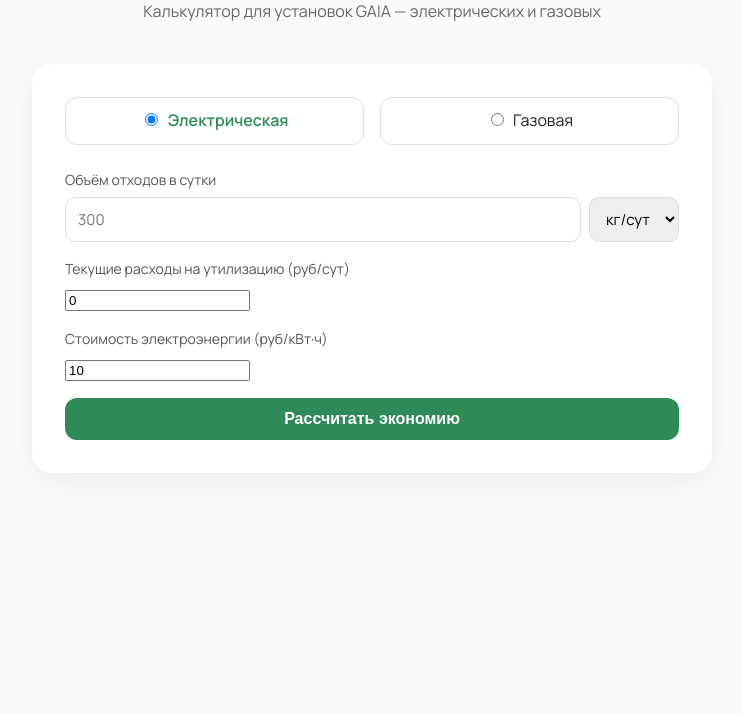
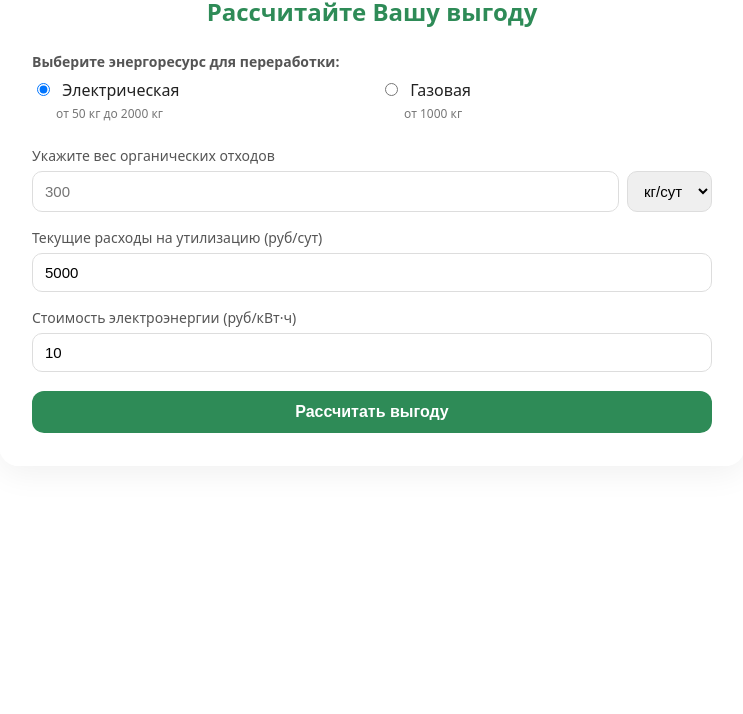
Before and after one commit to whyudontcallme/gaia-calculator, a plain HTML site: page index.html in a window 1280 px wide. Shown: the part 86-800 px from the top of the page, without its empty margins (268-1011 px from the left). Drawn offline with Linux system fonts and the light colour scheme.

Commit message:
Refactor waste calculator HTML structure and styles

```diff
--- a/index.html
+++ b/index.html
@@ -1,101 +1,79 @@
-<!DOCTYPE html>
-<html lang="ru">
-<head>
-  <meta charset="UTF-8" />
-  <meta name="viewport" content="width=device-width, initial-scale=1.0"/>
-  <title>Калькулятор экономии | GAIA</title>
-  <link href="https://fonts.googleapis.com/css2?family=Manrope:wght@400;600;700&display=swap" rel="stylesheet">
-  <style>
-    * {
-      box-sizing: border-box;
-    }
-    body {
-      margin: 0;
-      padding: 2rem 1rem;
-      background: #f9fbfa;
-      font-family: 'Manrope', system-ui, sans-serif;
-      color: #222;
-      line-height: 1.6;
-    }
-    .container {
+<div id="waste-calculator-gaia" style="
   max-width: 680px;
-      margin: 0 auto;
-    }
-    .header {
-      text-align: center;
-      margin-bottom: 2.5rem;
-    }
-    .header h1 {
-      font-weight: 700;
-      font-size: 28px;
-      color: #2E8B57;
-      margin: 0;
-    }
-    .header p {
-      color: #666;
-      margin: 8px 0 0;
-    }
-
-    #waste-calculator-gaia {
+  margin: 3rem auto;
   padding: 2rem;
-      background: rgba(255, 255, 255, 0.85);
+  background: rgba(255, 255, 255, 0.7);
   backdrop-filter: blur(8px);
   -webkit-backdrop-filter: blur(8px);
   border-radius: 20px;
   box-shadow: 0 8px 32px rgba(0, 0, 0, 0.06);
   border: 1px solid rgba(255, 255, 255, 0.6);
-    }
+  font-family: 'Manrope', system-ui, sans-serif;
+  color: #222;
+">
+  <h3 style="
+    font-weight: 700;
+    font-size: 24px;
+    text-align: center;
+    margin: 0 0 1.5rem;
+    color: #2E8B57;
+  ">Рассчитайте Вашу выгоду</h3>
 
-    .radio-group {
-      display: flex;
-      gap: 16px;
-      margin-bottom: 1.5rem;
-      flex-wrap: wrap;
-    }
-    .radio-group label {
-      flex: 1;
-      min-width: 160px;
-      padding: 10px;
-      border: 1px solid #ddd;
-      border-radius: 12px;
-      text-align: center;
-      cursor: pointer;
-      transition: all 0.2s;
-    }
-    .radio-group input[type="radio"] {
-      margin-right: 6px;
-    }
-    .radio-group input[type="radio"]:checked + span {
-      color: #2E8B57;
-      font-weight: 600;
-    }
+  <div style="margin-bottom: 0.5rem;">
+    <label style="display: block; font-size: 14px; color: #555; font-weight: 600;">Выберите энергоресурс для
+      переработки:</label>
+  </div>
 
-    .input-group {
-      margin-bottom: 16px;
-    }
-    .input-group label {
-      display: block;
-      font-size: 14px;
-      margin-bottom: 6px;
-      color: #555;
-    }
-    .input-row {
-      display: flex;
-      gap: 8px;
-    }
-    .input-row input,
-    .input-row select {
-      padding: 10px 12px;
-      border: 1px solid #ddd;
-      border-radius: 10px;
-      font-size: 15px;
-      font-family: inherit;
-    }
-    .input-row input {
-      flex: 1;
-    }
+  <div style="display: flex; gap: 16px; margin-bottom: 1.5rem; flex-wrap: wrap;">
+    <label style="flex: 1; min-width: 180px;">
+      <div>
+        <input type="radio" name="calc-type" value="electric" checked style="margin-right: 8px;">
+        Электрическая
+      </div>
+      <div style="font-size: 12px; color: #777; margin-left: 24px; margin-top: 4px;">от 50 кг до 2000 кг</div>
+    </label>
+    <label style="flex: 1; min-width: 180px;">
+      <div>
+        <input type="radio" name="calc-type" value="gas" style="margin-right: 8px;">
+        Газовая
+      </div>
+      <div style="font-size: 12px; color: #777; margin-left: 24px; margin-top: 4px;">от 1000 кг</div>
+    </label>
+  </div>
 
-    button {
+  <div style="display: grid; gap: 16px; margin-bottom: 1.2rem;">
+
+    <div>
+      <label style="display: block; font-size: 14px; margin-bottom: 6px; color: #555;">Укажите вес органических
+        отходов</label>
+      <div style="display: flex; gap: 8px;">
+        <input type="number" id="waste-amount" placeholder="300" min="0" step="10"
+          style="flex: 1; padding: 10px 12px; border: 1px solid #ddd; border-radius: 10px; font-size: 15px;">
+        <select id="waste-unit"
+          style="padding: 10px 12px; border: 1px solid #ddd; border-radius: 10px; font-size: 15px;">
+          <option value="kg">кг/сут</option>
+          <option value="t">т/сут</option>
+        </select>
+      </div>
+    </div>
+
+    <div>
+      <label style="display: block; font-size: 14px; margin-bottom: 6px; color: #555;">Текущие расходы на утилизацию
+        (руб/сут)</label>
+      <input type="number" id="current-cost" placeholder="5000" value="5000" min="0"
+        style="width: 100%; padding: 10px 12px; border: 1px solid #ddd; border-radius: 10px; font-size: 15px;">
+    </div>
+
+    <div id="energy-cost-label">
+      <label style="display: block; font-size: 14px; margin-bottom: 6px; color: #555;">Стоимость электроэнергии
+        (руб/кВт·ч)</label>
+      <input type="number" id="energy-cost" placeholder="10" value="10" min="0" step="0.1"
+        style="width: 100%; padding: 10px 12px; border: 1px solid #ddd; border-radius: 10px; font-size: 15px;">
+    </div>
+
+  </div>
+
+  <button onclick="window.calculateWasteGaia()" style="
     width: 100%;
     padding: 12px;
     background: #2E8B57;
@@ -106,12 +84,11 @@
     font-size: 16px;
     cursor: pointer;
     transition: background 0.2s;
-    }
-    button:hover {
-      background: #257a4a;
-    }
+  " onmouseover="this.style.background='#257a4a'" onmouseout="this.style.background='#2E8B57'">
+    Рассчитать выгоду
+  </button>
 
-    #calc-result {
+  <div id="calc-result" style="
     margin-top: 1.5rem;
     padding: 1.2rem;
     background: rgba(46, 139, 87, 0.06);
@@ -119,61 +96,14 @@
     display: none;
     font-size: 15px;
     line-height: 1.5;
-    }
-    #calc-result strong {
-      color: #2E8B57;
-    }
-    .savings-positive { color: #2E8B57; }
-    .savings-negative { color: #d32f2f; }
-  </style>
-</head>
-<body>
-  <div class="container">
-    <div class="header">
-      <h1>Рассчитайте вашу экономию</h1>
-      <p>Калькулятор для установок GAIA — электрических и газовых</p>
-    </div>
-
-    <div id="waste-calculator-gaia">
-      <div class="radio-group">
-        <label>
-          <input type="radio" name="calc-type" value="electric" checked>
-          <span>Электрическая</span>
-        </label>
-        <label>
-          <input type="radio" name="calc-type" value="gas">
-          <span>Газовая</span>
-        </label>
-      </div>
-
-      <div class="input-group">
-        <label>Объём отходов в сутки</label>
-        <div class="input-row">
-          <input type="number" id="waste-amount" placeholder="300" min="0" step="10">
-          <select id="waste-unit">
-            <option value="kg">кг/сут</option>
-            <option value="t">т/сут</option>
-          </select>
-        </div>
-      </div>
-
-      <div class="input-group">
-        <label>Текущие расходы на утилизацию (руб/сут)</label>
-        <input type="number" id="current-cost" placeholder="5000" value="0" min="0">
-      </div>
-
-      <div class="input-group" id="energy-cost-label">
-        <label>Стоимость электроэнергии (руб/кВт·ч)</label>
-        <input type="number" id="energy-cost" placeholder="10" value="10" min="0" step="0.1">
-      </div>
-
-      <button onclick="calculateWaste()">Рассчитать экономию</button>
-
-      <div id="calc-result"></div>
-    </div>
+    color: #222;
+  "></div>
 </div>
 
 <script>
+  document.addEventListener('DOMContentLoaded', function () {
+    if (window.calculateWasteGaia) return;
+
     const electricData = [
       { prod: 50, cons: 40 }, { prod: 100, cons: 100 }, { prod: 150, cons: 120 },
       { prod: 200, cons: 160 }, { prod: 300, cons: 240 }, { prod: 400, cons: 320 },
@@ -193,7 +123,22 @@
       return suitable.length ? suitable[0] : data[data.length - 1];
     }
 
-    function calculateWaste() {
+    function getGaiaModel(capacity) {
+      if (capacity <= 50) return 'GC-50';
+      if (capacity <= 100) return 'GC-100';
+      if (capacity <= 150) return 'GC-150';
+      if (capacity <= 200) return 'GC-200';
+      if (capacity <= 300) return 'GC-300';
+      if (capacity <= 400) return 'GC-400';
+      if (capacity <= 600) return 'GC-600';
+      if (capacity <= 1000) return 'GC-1000';
+      if (capacity <= 1200) return 'GC-1200';
+      if (capacity <= 2000) return 'GC-2000';
+      if (capacity <= 5000) return 'GC-5T';
+      return 'GC-100T';
+    }
+
+    window.calculateWasteGaia = function () {
       const type = document.querySelector('input[name="calc-type"]:checked').value;
       let amount = parseFloat(document.getElementById('waste-amount').value);
       const currentCost = parseFloat(document.getElementById('current-cost').value) || 0;
@@ -201,7 +146,7 @@
       const unit = document.getElementById('waste-unit').value;
 
       if (isNaN(amount) || amount <= 0) {
-        alert('Пожалуйста, укажите объём отходов');
+        alert('Пожалуйста, укажите вес органических отходов');
         return;
       }
 
@@ -218,46 +163,79 @@
         energyUnit = 'м³';
       }
 
+      const capacity = dataRow.prod;
+      const modelName = getGaiaModel(capacity);
       const consDay = dataRow.cons;
-      const consHour = (consDay / 24).toFixed(2);
+      const consHour = consDay / 24;
       const dailyEnergyCost = consDay * energyPrice;
       const dailySavings = currentCost - dailyEnergyCost;
       const yearlySavings = dailySavings * 365;
 
-      const savingsClass = dailySavings >= 0 ? 'savings-positive' : 'savings-negative';
+      // Calculate bonus from output product: input weight * 0.3 * 600 rubles
+      const outputWeight = amount * 0.3;
+      const dailyBonus = outputWeight * 600;
 
       const resDiv = document.getElementById('calc-result');
       resDiv.innerHTML = `
-        <div><strong>Подобрано оборудование:</strong> ${amount.toLocaleString()} кг/сут</div>
-        <div>Потребление ${energyName}: ${consDay} ${energyUnit}/сут (${consHour} ${energyUnit}/ч)</div>
-        <div>Стоимость энергии: <strong>${dailyEnergyCost.toLocaleString()} ₽/сут</strong></div>
+      <div style="text-align: center; margin-bottom: 20px;">
+        <div style="font-size: 28px; font-weight: 700; color: #2E8B57; margin-bottom: 10px;">${modelName}</div>
+        <div style="font-size: 16px; color: #555; margin-bottom: 15px;">Узнать цену от 3,5 млн ₽</div>
+        <div style="font-size: 15px; color: #333; margin-bottom: 8px;">
+          <strong>Телефон офиса:</strong> <a href="tel:+78123851005" style="color: #2E8B57; text-decoration: none;">+7 812 385 10 05</a>
+        </div>
+      </div>
+
+      <div style="padding: 15px; background: white; border-radius: 10px; margin-bottom: 15px;">
+        <div style="font-size: 14px; font-weight: 600; margin-bottom: 10px; text-align: center;">Укажите Ваш номер, мы направим Вам предложение</div>
+        <input type="tel" id="user-phone" placeholder="+7 (___) ___-__-__" style="width: 100%; padding: 10px 12px; border: 1px solid #ddd; border-radius: 10px; font-size: 15px; margin-bottom: 8px; box-sizing: border-box;">
+        <button onclick="alert('Спасибо! Мы свяжемся с Вами в ближайшее время.')" style="width: 100%; padding: 10px; background: #2E8B57; color: white; border: none; border-radius: 10px; font-weight: 600; cursor: pointer;" onmouseover="this.style.background='#257a4a'" onmouseout="this.style.background='#2E8B57'">Отправить запрос</button>
+      </div>
+
+      <div style="margin-bottom: 12px; padding: 10px; background: rgba(46, 139, 87, 0.08); border-radius: 10px;">
+        <div style="margin-bottom: 8px;"><strong>Подобрано оборудование:</strong> ${capacity.toLocaleString()} кг/сут</div>
+        <div style="margin-bottom: 8px;">Потребление ${energyName}: ${consDay} ${energyUnit}/сут (${consHour.toFixed(2)} ${energyUnit}/ч)</div>
+        <div style="margin-bottom: 8px;">Стоимость энергии: <strong>${dailyEnergyCost.toLocaleString()} ₽/сут</strong></div>
         <div>Ваши текущие расходы: <strong>${currentCost.toLocaleString()} ₽/сут</strong></div>
+      </div>
 
-        <div style="padding: 10px; background: white; border-radius: 10px; margin-top: 12px;">
-          Ежедневная экономия: <strong class="${savingsClass}">${dailySavings >= 0 ? '+' : ''}${dailySavings.toLocaleString()} ₽/сут</strong><br>
-          Годовая экономия: <strong class="${savingsClass}">${yearlySavings >= 0 ? '+' : ''}${yearlySavings.toLocaleString()} ₽/год</strong>
+      <div style="padding: 15px; background: white; border-radius: 10px; border: 2px solid #2E8B57;">
+        <div style="font-size: 14px; margin-bottom: 8px; color: #555;">
+          Было отходов: <strong>${amount.toLocaleString()} кг</strong><br>
+          Выходящий продукт: <strong>${outputWeight.toLocaleString()} кг</strong> (${amount.toLocaleString()} кг × 0,3)
+        </div>
+        <div style="font-size: 18px; font-weight: 700; color: #2E8B57; text-align: center; margin-top: 10px;">
+          Бонус до ${(dailyBonus / 1000).toLocaleString()} тыс. ₽/сутки
+        </div>
+        <div style="font-size: 13px; color: #777; text-align: center; margin-top: 5px;">
+          при реализации выходящего продукта
+        </div>
+      </div>
+
+      <div style="padding: 10px; background: rgba(46, 139, 87, 0.08); border-radius: 10px; margin-top: 15px;">
+        <div>Ежедневная экономия: <strong style="color: ${dailySavings >= 0 ? '#2E8B57' : '#d32f2f'}">${dailySavings >= 0 ? '+' : ''}${dailySavings.toLocaleString()} ₽/сут</strong></div>
+        <div>Годовая экономия: <strong style="color: ${yearlySavings >= 0 ? '#2E8B57' : '#d32f2f'}">${yearlySavings >= 0 ? '+' : ''}${yearlySavings.toLocaleString()} ₽/год</strong></div>
       </div>
     `;
       resDiv.style.display = 'block';
-    }
+    };
 
-    // Обновление подписи при смене типа
     document.querySelectorAll('input[name="calc-type"]').forEach(radio => {
       radio.addEventListener('change', () => {
         const labelWrap = document.getElementById('energy-cost-label');
         if (radio.value === 'electric') {
           labelWrap.innerHTML = `
-            <label>Стоимость электроэнергии (руб/кВт·ч)</label>
-            <input type="number" id="energy-cost" placeholder="10" value="10" min="0" step="0.1">
+          <label style="display: block; font-size: 14px; margin-bottom: 6px; color: #555;">Стоимость электроэнергии (руб/кВт·ч)</label>
+          <input type="number" id="energy-cost" placeholder="10" value="10" min="0" step="0.1"
+            style="width: 100%; padding: 10px 12px; border: 1px solid #ddd; border-radius: 10px; font-size: 15px;">
         `;
         } else {
           labelWrap.innerHTML = `
-            <label>Стоимость газа (руб/м³)</label>
-            <input type="number" id="energy-cost" placeholder="10" value="10" min="0" step="0.1">
+          <label style="display: block; font-size: 14px; margin-bottom: 6px; color: #555;">Стоимость газа (руб/м³)</label>
+          <input type="number" id="energy-cost" placeholder="10" value="10" min="0" step="0.1"
+            style="width: 100%; padding: 10px 12px; border: 1px solid #ddd; border-radius: 10px; font-size: 15px;">
         `;
         }
       });
     });
+  });
 </script>
-</body>
-</html>
```
Lines whose indentation alone changed are shown as unchanged.
